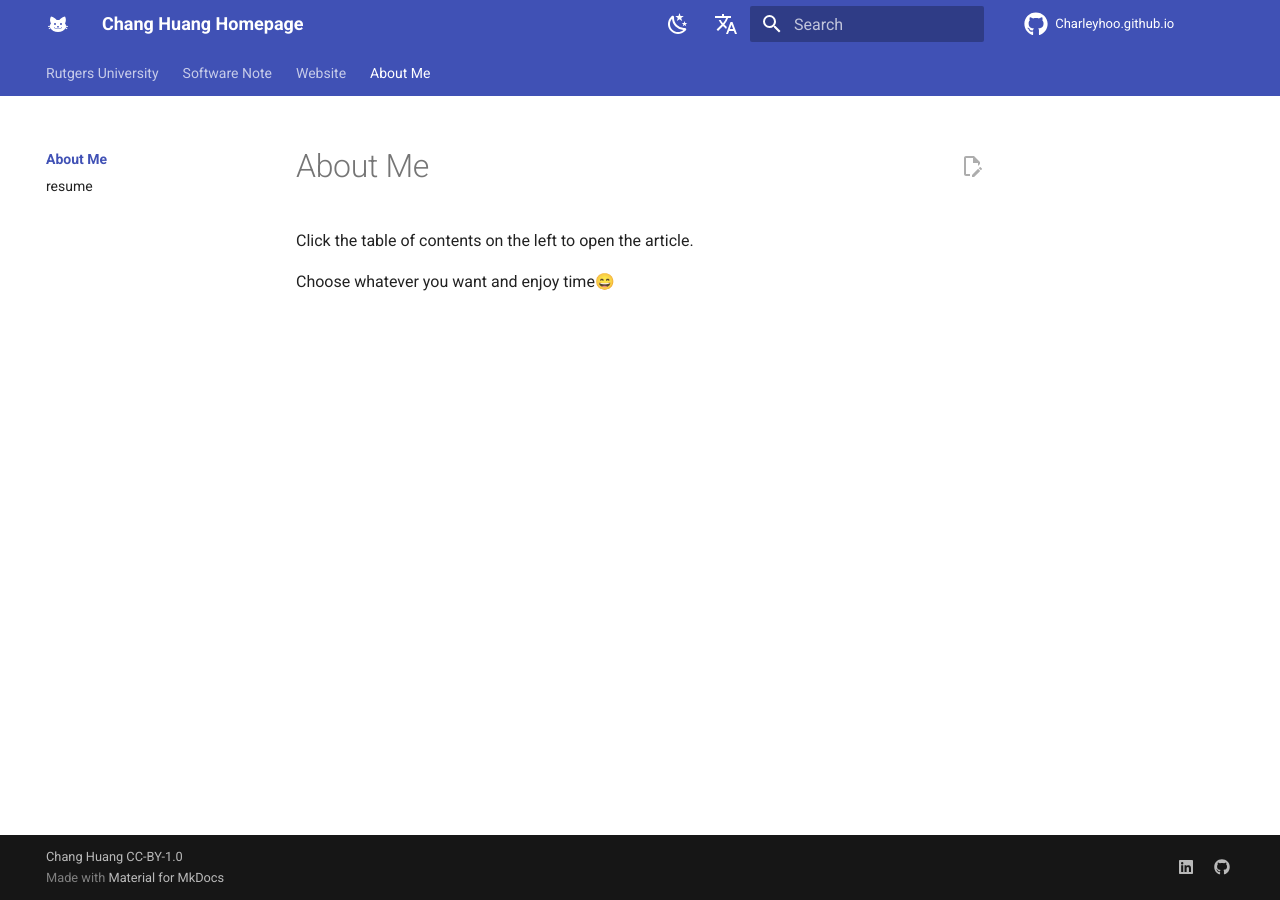
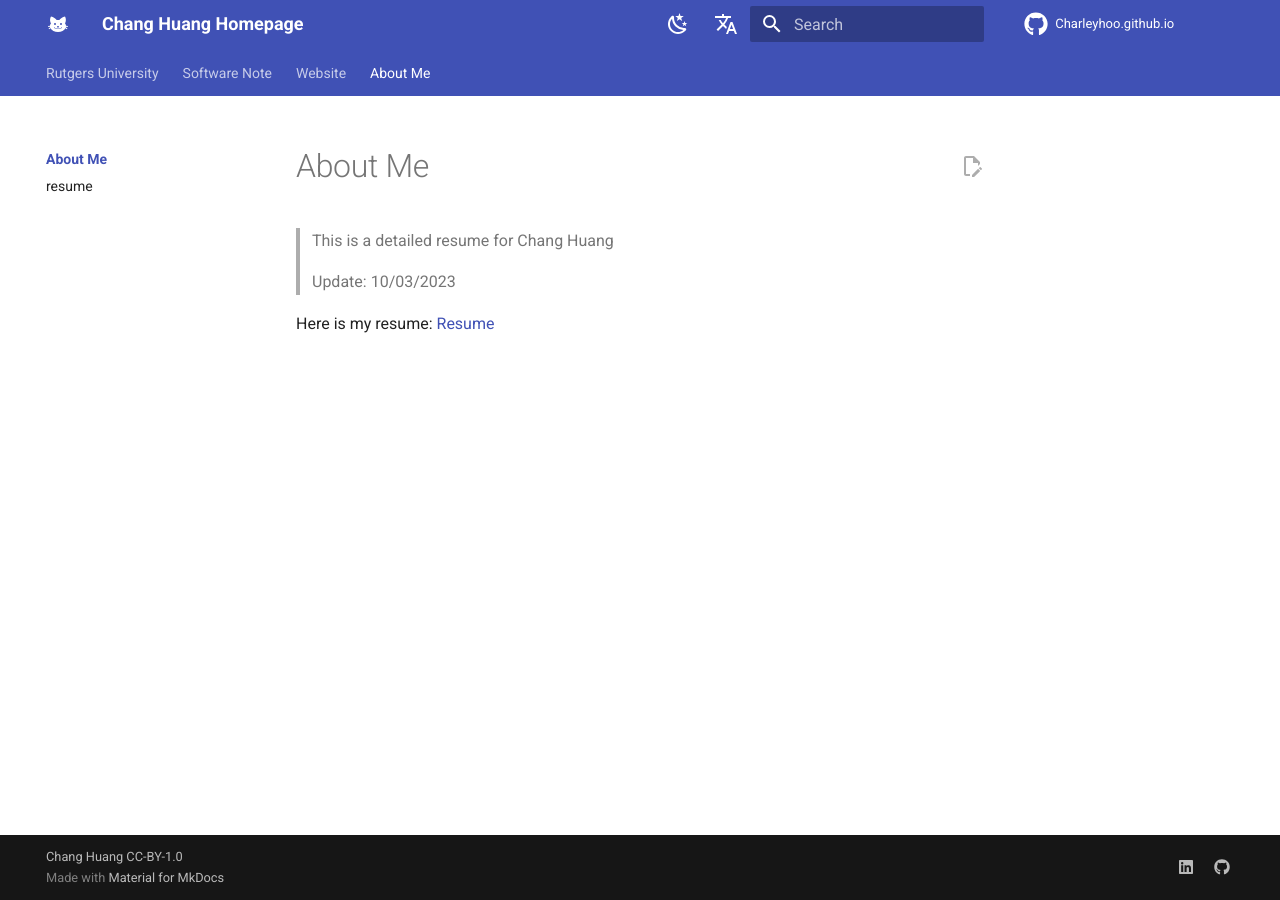
Before and after one commit to Charleyhoo/Charleyhoo.github.io, an MkDocs documentation site: the page built from docs/About Me/index.md, in a window 1280 px wide. Built offline with MkDocs 1.6.1 and Material for MkDocs 9.7.7, drawn with Linux system fonts in a browser that asks for light colours; comment, search, counter and statistics services are not loaded.

```diff
--- a/docs/About Me/index.md
+++ b/docs/About Me/index.md
@@ -1,4 +1,7 @@
 # About Me
-Click the table of contents on the left to open the article.
+> This is a detailed resume for Chang Huang
+>
+> Update: 10/03/2023
 
-Choose whatever you want and enjoy time😄
+Here is my resume:
+[Resume](Resume/CV.pdf)
```
Also changed, not shown: docs/About Me/resume.md (deleted, +0 -7 lines), 1 other file.
